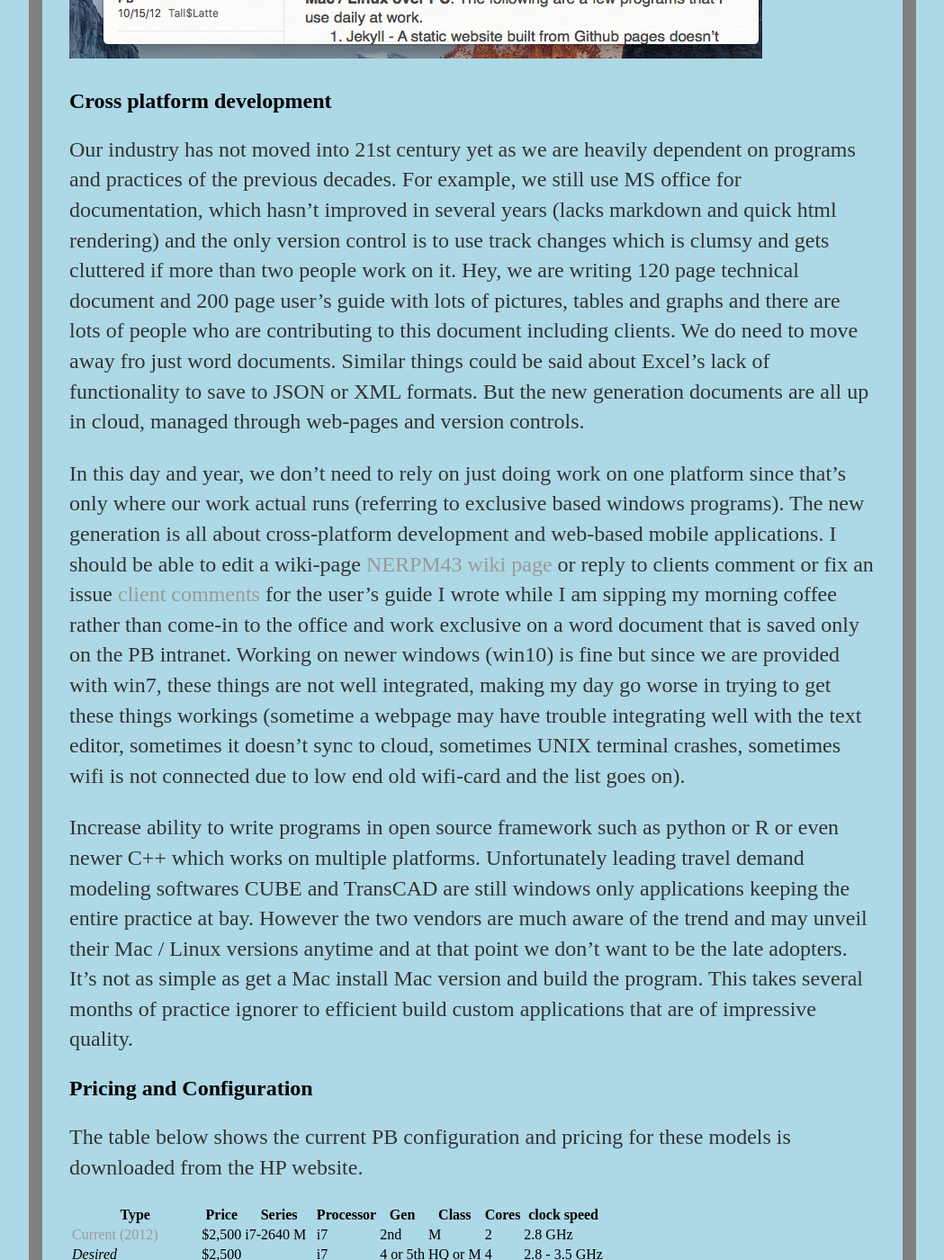
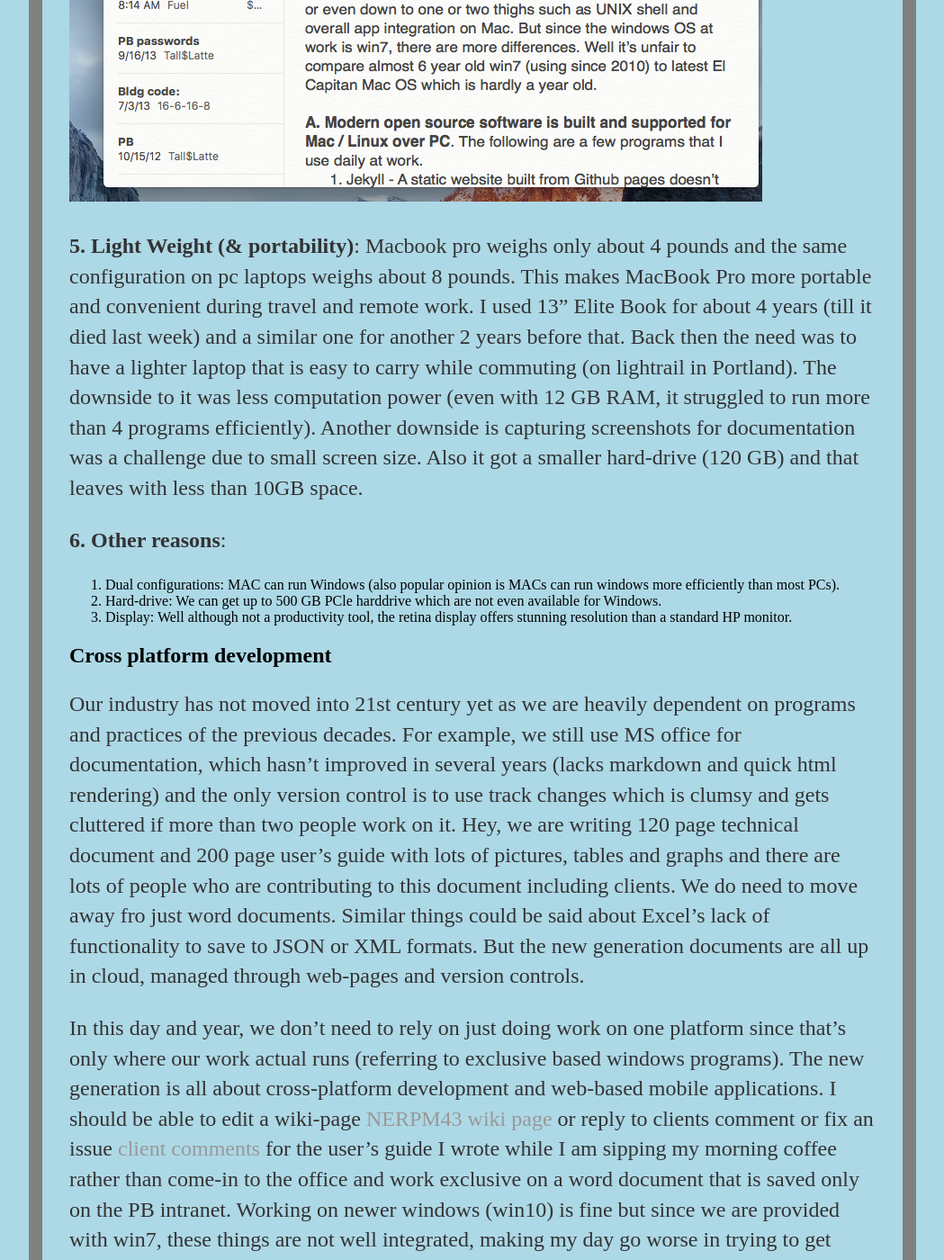
Before and after one commit to 4Step/4Step.github.io, a Jekyll site: the page built from _posts/2016-06-24-mac-vs-windows.md, in a window 1280 px wide and 1400 px high, scrolled down 3782 px. Shown: the whole window at 90% size, without its empty margins (115-1164 px from the left). Built offline with Jekyll 4.4.1, drawn with Linux system fonts in a browser that asks for light colours; some of the changed text lies outside the part shown.

Commit message:
pb laptopse

```diff
--- a/_posts/2016-06-24-mac-vs-windows.md
+++ b/_posts/2016-06-24-mac-vs-windows.md
@@ -36,7 +36,7 @@
 
 **5. Modern open source programs**: Hadoop ecosystem, IBM Infosphere, Google Analytics API, IPython and most of its libraries are few popular open source used in data analysis and all are written for UNIX/ Linux. Whether it’s to do a distributed systems or parallel computing or to run bigdata on cloud, it can be more easily done from Linux based systems. Most of the Github is written for Linux and several of its plugins / services are heavily supported for Linux and Mac over PC. In fact if one checks any youtube video on Git training or Python or R or BigData or another computing / analysis course, most of the trainers’ screen show Mac and tutorials shortcuts are geared for Mac / Linux over PC. In most of these tutorials, there is a heavy mentioning of Mac shortcuts and tips. Although this is not a my point to argue for Mac but it does prove that modern languages and programs are well supported on Mac. Ruby, RubyGems, Ruby on Rails are another example of less supported modern language on Windows7 . This is true even for newer versions of windows like (win 8 or win10).
 
-
+We recently wrote a custom C++ program that uses a cross-platform RCPP libraries (RTOOLS for Windows and built-in XCODE for MAC). Since I was using Windows PC, I had to use the RTOOLS library and support for RTOOLS was not that great and wasn't the primary focus of RCPP developers, although they were helpful in resolving the issue.
 
 
 ## Better hardware and Software Integrations
@@ -51,7 +51,12 @@
 I started writing this topic in notes (MAC), for easy editing. Below is the screenshot of the notes under progress.
 ![Mac Notes]({{ site.url }}/assets/Mac_over_windows.png)
 
+**5. Light Weight (& portability)**: Macbook pro weighs only about 4 pounds and the same configuration on pc laptops weighs about 8 pounds. This makes MacBook Pro more portable and convenient during travel and  remote work. I used 13” Elite Book for about 4 years (till it died last week) and a similar one for another 2 years before that. Back then the need was to have a lighter laptop that is easy to carry while commuting (on lightrail in Portland). The downside to it was less computation power (even with 12 GB RAM, it struggled to run more than 4 programs efficiently). Another downside is capturing screenshots for documentation was a challenge due to small screen size. Also it got a smaller hard-drive (120 GB) and that leaves with less than 10GB space.
 
+**6. Other reasons**:
+1. Dual configurations: MAC can run Windows (also popular opinion is MACs can run windows more efficiently than most PCs).
+2. Hard-drive: We can get up to 500 GB PCle harddrive which are not even available for Windows.
+3. Display: Well although not a productivity tool, the retina display offers stunning resolution than a standard HP monitor.
 
 
 ## Cross platform development
@@ -63,7 +68,12 @@
 Increase ability to write programs in open source framework such as python or R or even newer C++ which works on multiple platforms. Unfortunately leading travel demand modeling softwares CUBE and TransCAD are still windows only applications keeping the entire practice at bay. However the two vendors are much aware of the trend and may unveil their Mac / Linux versions anytime and at that point we don’t want to be the late adopters. It’s not as simple as get a Mac install Mac version and build the program. This takes several months of practice ignorer to efficient build custom applications that are of impressive quality.
 
 
+
 ## Pricing and Configuration
+ We are provided with 5 laptop choices but in reality this is more like two choices (Elitebook and ZBook), see my spreadsheet, the only difference across the first 3 is just the screen size.
+1. The first, Elitebook, configuration is much lower than what I currently use (both in CPU Clock speed(2.8 vs 2.6 GHz)  and Class (M vs U), as well as memory (8 vs 12 GB).
+2. The second choice (ZBook) is outright heavy, expensive for its class and of course UGLY.
+
 The table below shows the current PB configuration and pricing for these models is downloaded from the HP website.
 
 |   Type                  |  Price         | Series    | Processor | Gen      | Class   | Cores | clock speed   |
@@ -78,7 +88,7 @@
 | [Apple](http://www.apple.com/macbook-pro/specs-retina/)               | $2,500    | i7-4980HQ | i7        | 4th      | H       | 4     | 2.8 GHz       |
 
 
- ## Memory, size and other elements
+## Memory, size and other elements
 
 
 | Memory              | Type  | Cache        | Size | Type   | Form | Keyboard | Weight   | size    |            |
```
